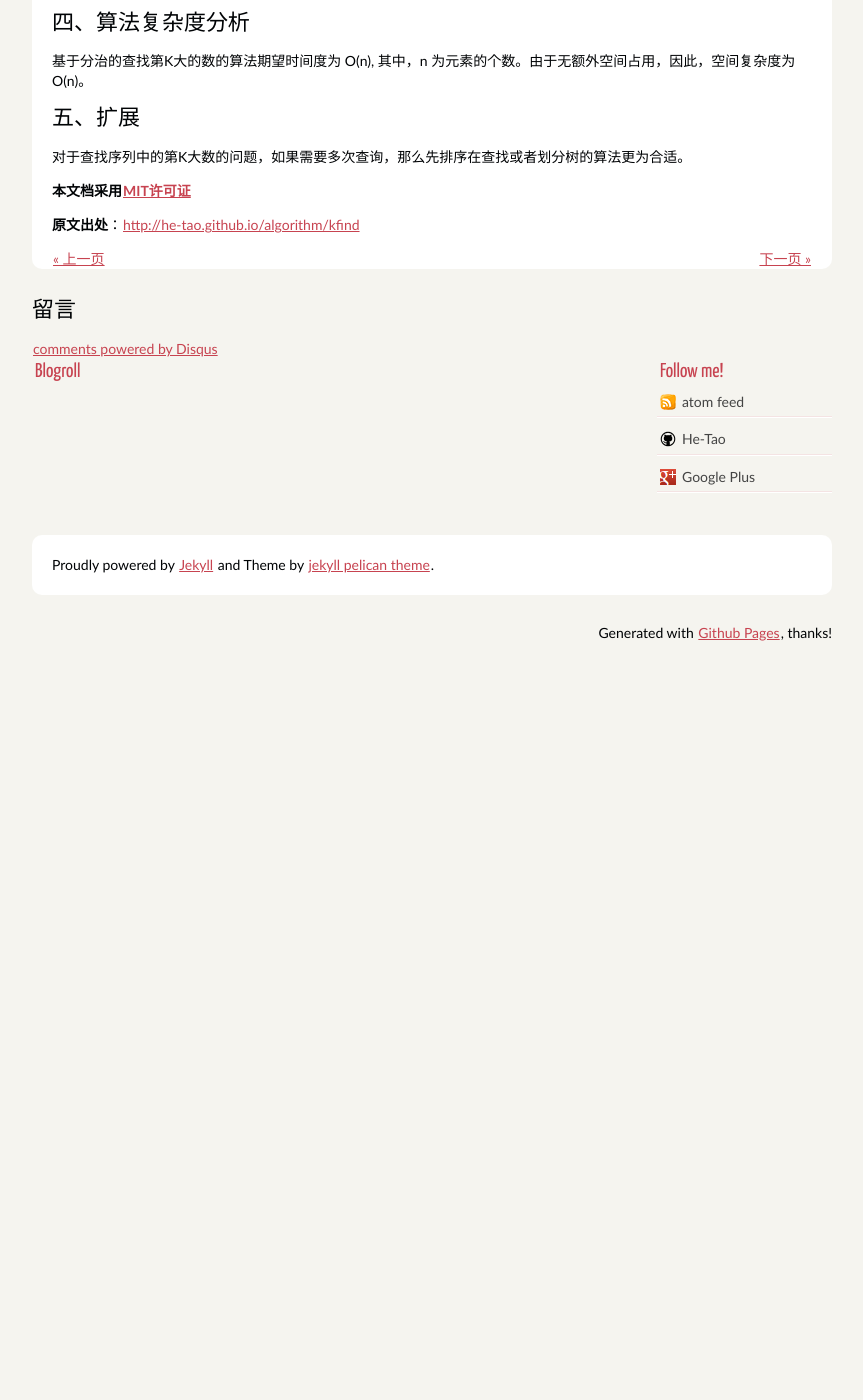
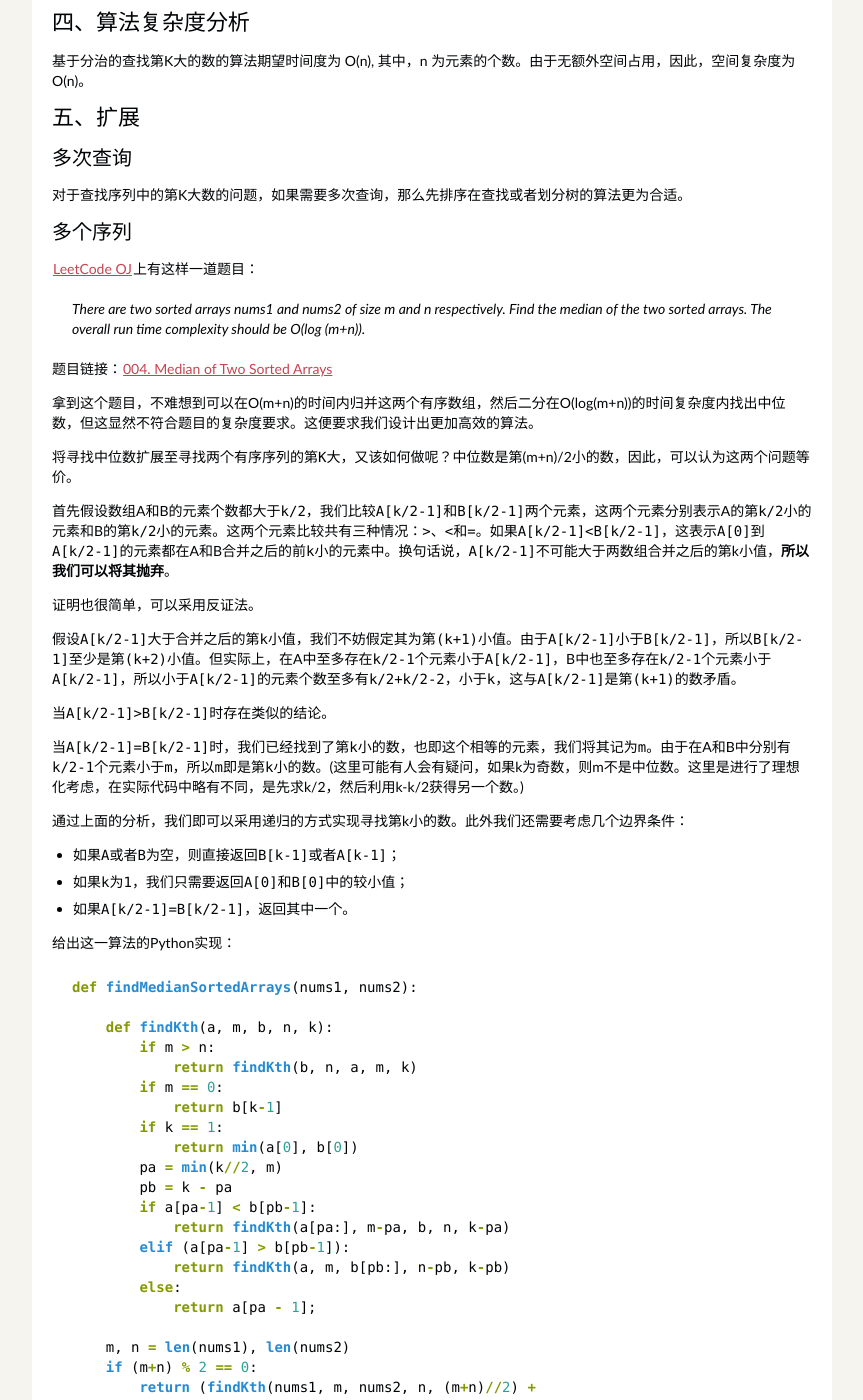
Before and after one commit to sighingnow/sighingnow.github.io, a Jekyll site: the page built from _posts/algorithm/2015-02-09-kfind.md, in a window 1280 px wide and 1400 px high, scrolled down 977 px. Shown: the whole window, without its empty margins (208-1071 px from the left). Built offline with Jekyll 4.4.1, drawn with Linux system fonts in a browser that asks for light colours; nearby versions of some CDN libraries; Markdown is read by kramdown in place of the engine named in the settings; comment, search, counter and statistics services are not loaded; before the commit the page ends 1662 px from its top, so only the background shows below that; some of the changed text lies outside the part shown.

Commit message:
update 3 post.

````diff
--- a/_posts/algorithm/2015-02-09-kfind.md
+++ b/_posts/algorithm/2015-02-09-kfind.md
@@ -56,4 +56,69 @@ int k_find(int num[], int l, int r, int k)
 五、扩展
 ----------
 
+### 多次查询
+
 对于查找序列中的第K大数的问题，如果需要多次查询，那么先排序在查找或者划分树的算法更为合适。
+
+### 多个序列
+
+[LeetCode OJ](https://leetcode.com/)上有这样一道题目：
+
+> There are two sorted arrays nums1 and nums2 of size m and n respectively. Find the median of the two sorted arrays. The overall run time complexity should be O(log (m+n)).
+
+题目链接：[004. Median of Two Sorted Arrays](https://leetcode.com/problems/median-of-two-sorted-arrays/)
+
+拿到这个题目，不难想到可以在O(m+n)的时间内归并这两个有序数组，然后二分在O(log(m+n))的时间复杂度内找出中位数，但这显然不符合题目的复杂度要求。这便要求我们设计出更加高效的算法。
+
+将寻找中位数扩展至寻找两个有序序列的第`K`大，又该如何做呢？中位数是第(m+n)/2小的数，因此，可以认为这两个问题等价。
+
+首先假设数组A和B的元素个数都大于`k/2`，我们比较`A[k/2-1]`和`B[k/2-1]`两个元素，这两个元素分别表示A的第`k/2`小的元素和B的第`k/2`小的元素。这两个元素比较共有三种情况：`>`、`<`和`=`。如果`A[k/2-1]<B[k/2-1]`，这表示`A[0]`到`A[k/2-1]`的元素都在A和B合并之后的前`k`小的元素中。换句话说，`A[k/2-1]`不可能大于两数组合并之后的第k小值，**所以我们可以将其抛弃**。
+
+证明也很简单，可以采用反证法。
+
+假设`A[k/2-1]`大于合并之后的第`k`小值，我们不妨假定其为第`(k+1)`小值。由于`A[k/2-1]`小于`B[k/2-1]`，所以`B[k/2-1]`至少是第`(k+2)`小值。但实际上，在A中至多存在`k/2-1`个元素小于`A[k/2-1]`，B中也至多存在`k/2-1`个元素小于`A[k/2-1]`，所以小于`A[k/2-1]`的元素个数至多有`k/2+k/2-2`，小于`k`，这与`A[k/2-1]`是第`(k+1)`的数矛盾。
+
+当`A[k/2-1]>B[k/2-1]`时存在类似的结论。
+
+当`A[k/2-1]=B[k/2-1]`时，我们已经找到了第`k`小的数，也即这个相等的元素，我们将其记为`m`。由于在A和B中分别有`k/2-1`个元素小于`m`，所以`m`即是第`k`小的数。(这里可能有人会有疑问，如果k为奇数，则m不是中位数。这里是进行了理想化考虑，在实际代码中略有不同，是先求k/2，然后利用k-k/2获得另一个数。)
+
+通过上面的分析，我们即可以采用递归的方式实现寻找第k小的数。此外我们还需要考虑几个边界条件：
+
++ 如果`A`或者`B`为空，则直接返回`B[k-1]`或者`A[k-1]`；
++ 如果`k`为`1`，我们只需要返回`A[0]`和`B[0]`中的较小值；
++ 如果`A[k/2-1]=B[k/2-1]`，返回其中一个。
+
+给出这一算法的Python实现：
+
+```python
+def findMedianSortedArrays(nums1, nums2):
+
+    def findKth(a, m, b, n, k):
+        if m > n:
+            return findKth(b, n, a, m, k)
+        if m == 0:
+            return b[k-1]
+        if k == 1:
+            return min(a[0], b[0])
+        pa = min(k//2, m)
+        pb = k - pa
+        if a[pa-1] < b[pb-1]:
+            return findKth(a[pa:], m-pa, b, n, k-pa)
+        elif (a[pa-1] > b[pb-1]):
+            return findKth(a, m, b[pb:], n-pb, k-pb)
+        else:
+            return a[pa - 1];
+
+    m, n = len(nums1), len(nums2)
+    if (m+n) % 2 == 0:
+        return (findKth(nums1, m, nums2, n, (m+n)//2) +
+                findKth(nums1, m, nums2, n, (m+n)//2+1)) / 2.0
+    else:
+        return findKth(nums1, m, nums2, n, (m+n)//2+1)
+```
+
+参考：
+
+1. [Median of Two Sorted Arrays](http://articles.leetcode.com/2011/03/median-of-two-sorted-arrays.html)
+2. [leetcode之 median of two sorted arrays](http://blog.csdn.net/yutianzuijin/article/details/11499917/)
+3. [Leetcode 4 Median of Two Sorted Arrays](http://blog.csdn.net/zxzxy1988/article/details/8587244)
````
Also changed, not shown: _posts/algorithm/2015-02-01-manacher.md (+2 -2 lines), _posts/algorithm/2015-04-25-euler_path.md (+2 -1 lines).
